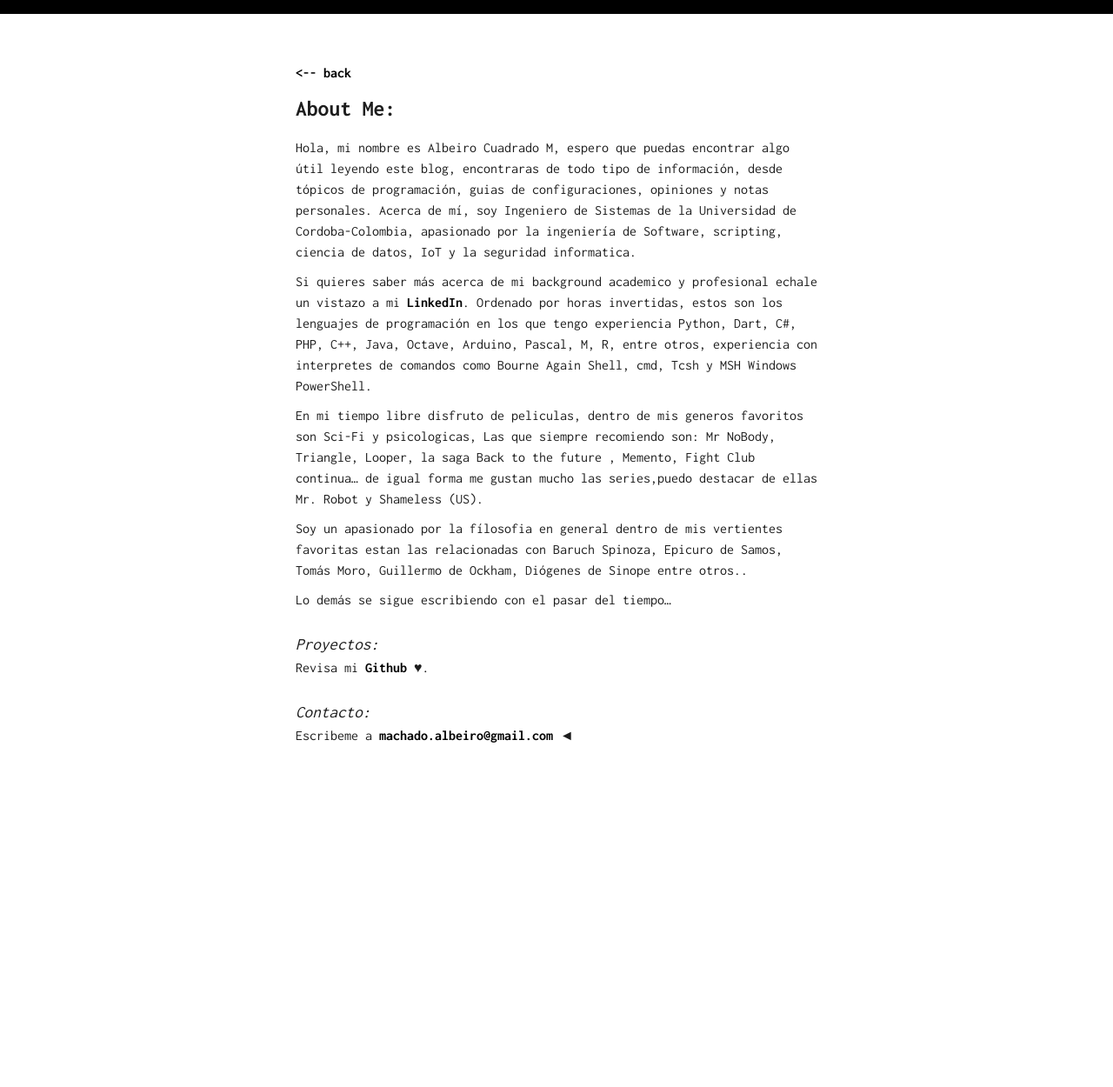
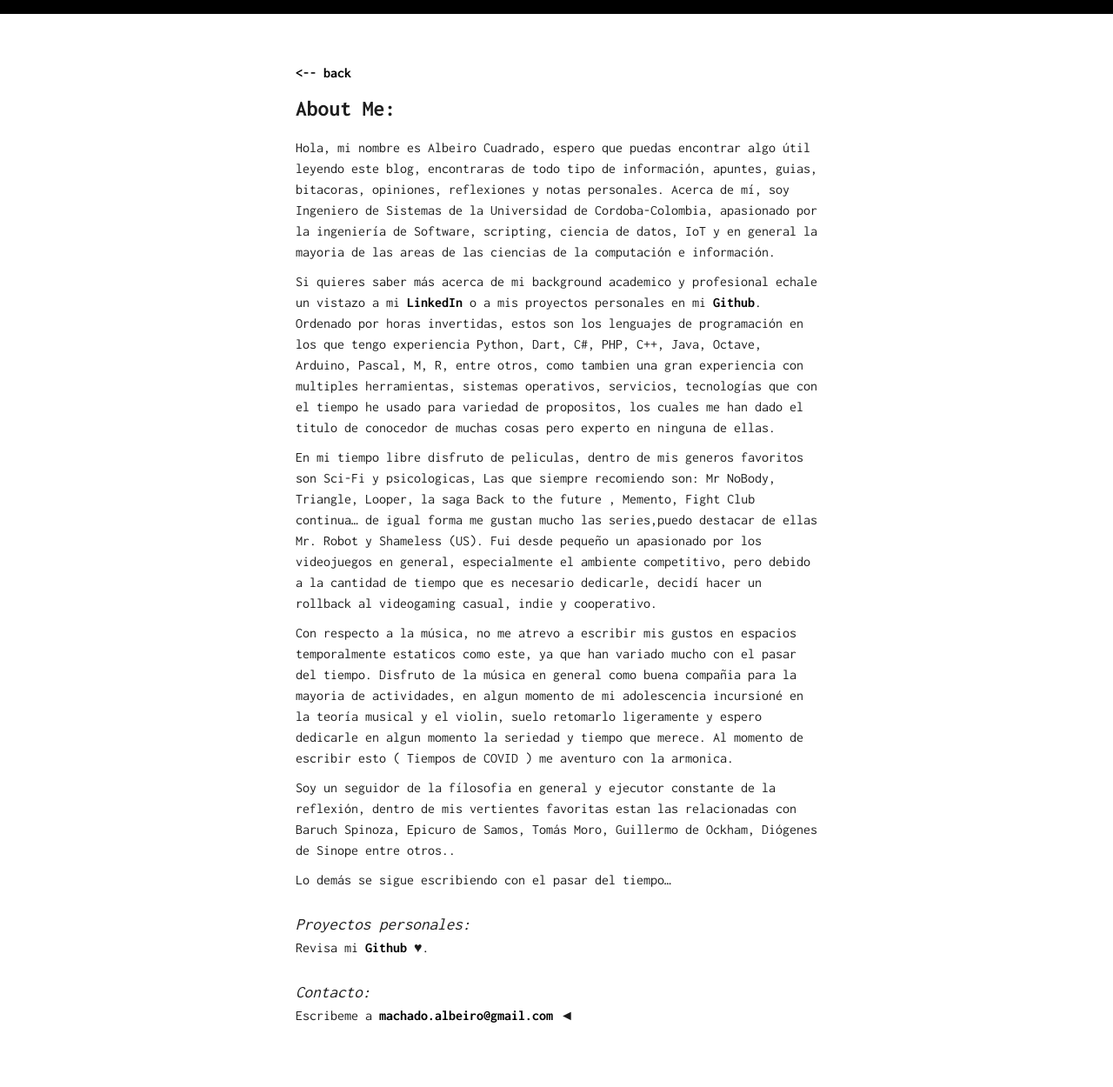
Before and after one commit to AlbCM/albcm.github.io, a Jekyll site: the page built from me/index.md, in a window 1280 px wide. Shown: the whole page at 87% size. Built offline with Jekyll 4.4.1, drawn with Linux system fonts in a browser that asks for light colours; comment, search, counter and statistics services are not loaded; before the commit the page ends 928 px from its top, so only the background shows below that.

Commit message:
Update index.md
More about me , music etc....

```diff
--- a/me/index.md
+++ b/me/index.md
@@ -2,18 +2,21 @@
 layout: about
 ---
 
-Hola, mi nombre es Albeiro Cuadrado M, espero que puedas encontrar algo útil leyendo este blog, encontraras de todo tipo de información, desde tópicos de programación, guias de configuraciones, opiniones y notas personales. Acerca de mí, soy Ingeniero de Sistemas de la Universidad de Cordoba-Colombia, apasionado por la ingeniería de Software, scripting, ciencia de datos, IoT y la seguridad informatica.
+Hola, mi nombre es Albeiro Cuadrado, espero que puedas encontrar algo útil leyendo este blog, encontraras de todo tipo de información, apuntes, guias, bitacoras, opiniones, reflexiones y notas personales. Acerca de mí, soy Ingeniero de Sistemas de la Universidad de Cordoba-Colombia, apasionado por la ingeniería de Software, scripting, ciencia de datos, IoT y en general la mayoria de las areas de las ciencias de la computación e información.
 
-Si quieres saber más acerca de mi background academico y profesional echale un vistazo a mi [LinkedIn](https://www.linkedin.com/in/albcm/).
-Ordenado por horas invertidas, estos son los lenguajes de programación en los que tengo experiencia Python, Dart, C#, PHP, C++, Java, Octave, Arduino, Pascal, M, R, entre otros, experiencia con interpretes de comandos como  Bourne Again Shell, cmd, Tcsh y MSH Windows PowerShell.
+Si quieres saber más acerca de mi background academico y profesional echale un vistazo a mi [LinkedIn](https://www.linkedin.com/in/albcm/) o a mis proyectos personales en mi [Github](https://github.com/albcm).
+Ordenado por horas invertidas, estos son los lenguajes de programación en los que tengo experiencia Python, Dart, C#, PHP, C++, Java, Octave, Arduino, Pascal, M, R, entre otros, como tambien una gran experiencia con multiples herramientas, sistemas operativos, servicios, tecnologías que con el tiempo he usado para variedad de propositos, los cuales me han dado el titulo de conocedor de muchas cosas pero experto en ninguna de ellas.
 
-En mi tiempo libre disfruto de peliculas, dentro de mis generos favoritos son Sci-Fi y psicologicas, Las que siempre recomiendo son: *Mr NoBody*, *Triangle*, *Looper*, la saga *Back to the future* , *Memento*, *Fight Club* continua...  de igual forma me gustan mucho las series,puedo destacar de ellas *Mr. Robot* y *Shameless (US)*.
+En mi tiempo libre disfruto de peliculas, dentro de mis generos favoritos son Sci-Fi y psicologicas, Las que siempre recomiendo son: *Mr NoBody*, *Triangle*, *Looper*, la saga *Back to the future* , *Memento*, *Fight Club* continua...  de igual forma me gustan mucho las series,puedo destacar de ellas *Mr. Robot* y *Shameless (US)*. Fui desde pequeño un apasionado por los videojuegos en general, especialmente el ambiente competitivo, pero debido a la cantidad de tiempo que es necesario dedicarle, decidí hacer un rollback al videogaming casual, indie y cooperativo.
 
-Soy un apasionado por la fílosofia en general  dentro de mis vertientes favoritas estan las relacionadas con Baruch Spinoza, Epicuro de Samos, Tomás Moro, Guillermo de Ockham, Diógenes de Sinope entre otros..
+Con respecto a la música, no me atrevo a escribir mis gustos en espacios temporalmente estaticos como este, ya que han variado mucho con el pasar del tiempo. Disfruto de la música en general como buena compañia para la mayoria de actividades, en algun momento de mi adolescencia incursioné en la teoría musical y el violin, suelo retomarlo ligeramente y espero dedicarle en algun momento la seriedad y tiempo que merece. Al momento de escribir esto ( Tiempos de COVID ) me  aventuro con la armonica.
+
+Soy un seguidor de la fílosofia en general y ejecutor constante de la reflexión, dentro de mis vertientes favoritas estan las relacionadas con Baruch Spinoza, Epicuro de Samos, Tomás Moro, Guillermo de Ockham, Diógenes de Sinope entre otros..
+
 
 Lo demás se sigue escribiendo con el pasar del tiempo...
 
-# Proyectos:
+# Proyectos personales:
 Revisa mi [Github](https://github.com/albcm) ♥.
 
 # Contacto:
```
